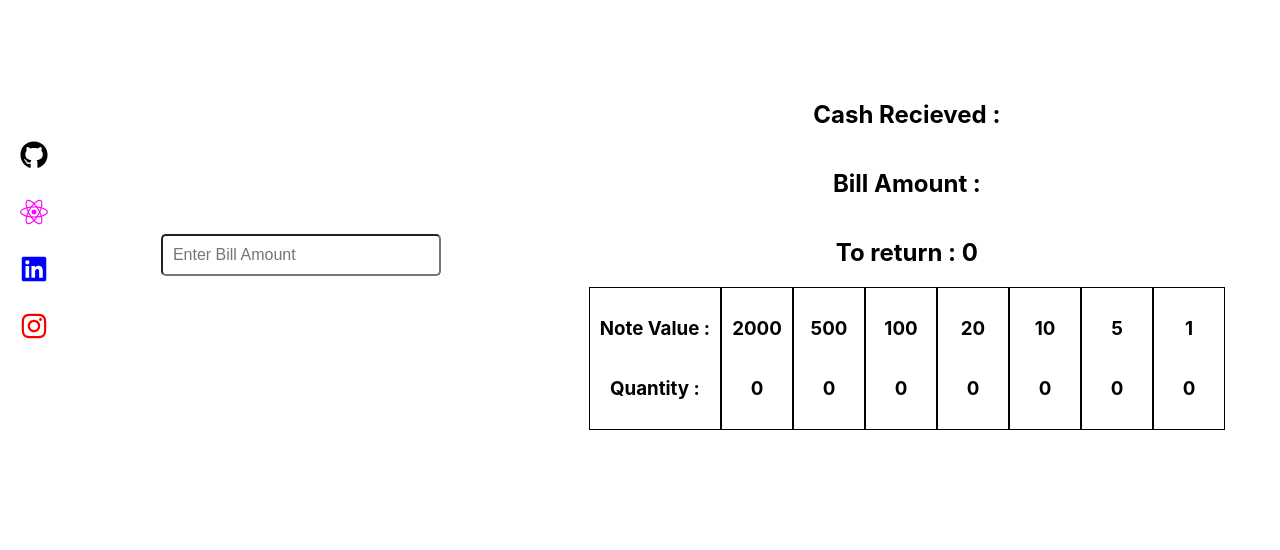
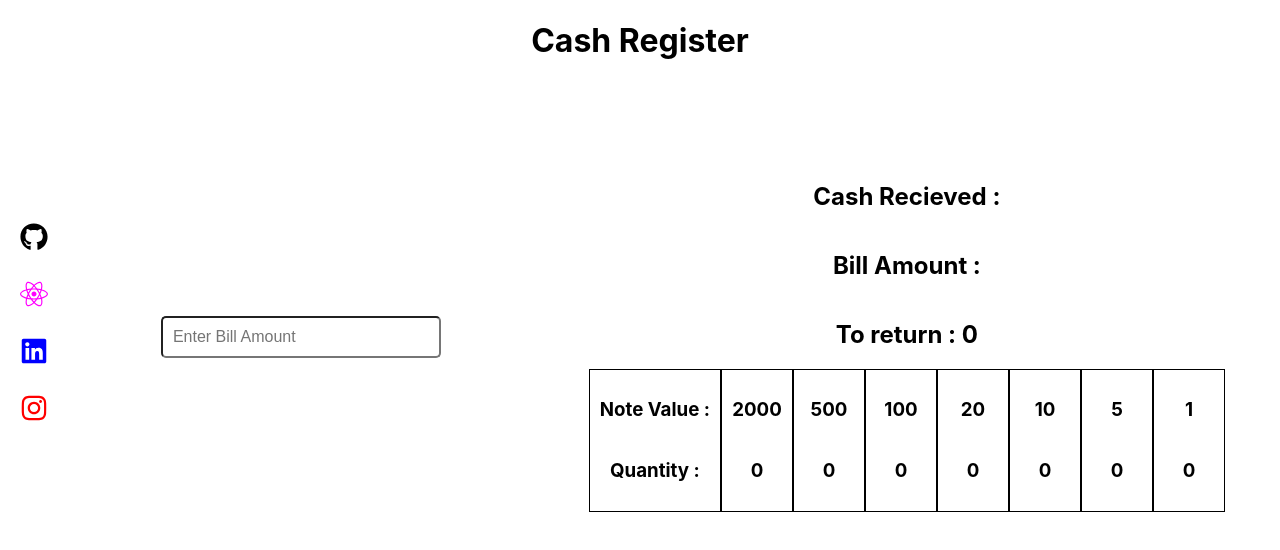
Before and after one commit to HarshVardhan22/CashRegister, a React (Create React App) app: page / in a window 1280 px wide. Shown: the top 550 px of the page. Built offline with nearby package versions, Linux system fonts and the light colour scheme.

Commit message:
+fixed UI

```diff
--- a/src/App.js
+++ b/src/App.js
@@ -13,10 +13,13 @@
   };
 
   return (
-    <div className={styles.container}>
-      <Navbar />
-      <Home setValue={setValue} />
-      <Cash bill={billAmount} cash={cashGiven} />
+    <div className={styles.parent}>
+    <h1>Cash Register</h1>
+      <div className={styles.container}>
+        <Navbar />
+        <Home setValue={setValue} />
+        <Cash bill={billAmount} cash={cashGiven} />
+      </div>
     </div>
   );
 };
--- a/src/App.module.css
+++ b/src/App.module.css
@@ -2,5 +2,13 @@
   display:flex;
   justify-content: space-between;
   align-items: center;
+  min-width:100vw;
+}
 
+.parent{
+  min-width:100vw;
+  display: flex;
+  flex-direction: column;
+  justify-content: center;
+  align-items: center;
 }
--- a/src/Components/Cash/Cash.js
+++ b/src/Components/Cash/Cash.js
@@ -3,7 +3,7 @@
 import Fade from "react-reveal/Fade";
 //, one ,five,ten,twenty,hundred,fiveHundred,twoThousand
 
-const Cash = ({ bill =0, cash=0 }) => {
+const Cash = ({ bill = 0, cash = 0 }) => {
   const [five, setFive] = useState(0);
   const [one, setOne] = useState(0);
   const [ten, setTen] = useState(0);
@@ -12,9 +12,6 @@
   const [fiveHundred, setFiveHundred] = useState(0);
   const [twoThousand, setTwoThousand] = useState(0);
 
-
-
-  useEffect(() => {
  // eslint-disable-next-line
  const calculateChange = () => {
   setFive(0);
@@ -26,6 +23,7 @@
   setTwoThousand(0);
 
   let changeCash = cash - bill;
+
   console.log(changeCash);
 
   while (changeCash >= 2000) {
@@ -58,6 +56,11 @@
     changeCash -= 1;
   }
 };
+
+  useEffect(() => {
+
+   calculateChange();
+    // eslint-disable-next-line
   }, [bill, cash ]);
 
   return (
--- a/src/Components/Home/Home.js
+++ b/src/Components/Home/Home.js
@@ -1,30 +1,31 @@
 import React, { useState } from "react";
 import styles from "./Home.module.css";
-import HeadShake from "react-reveal/HeadShake";
+import Bounce from "react-reveal/Bounce";
 
 const Home = ({ setValue }) => {
   const [billAmount, setBillAmount] = useState("");
   const [cashGiven, setCashGiven] = useState("");
 
-
   const handleBill = (e) => {
-    setBillAmount((e.target.value));
+    setBillAmount(e.target.value);
   };
 
   const handleCash = (e) => {
-    setCashGiven((e.target.value));
+    setCashGiven(e.target.value);
   };
 
   const calculateChange = (e) => {
     e.preventDefault();
 
-    if (parseInt(billAmount) >parseInt(cashGiven)) {
+    if (parseInt(billAmount) > parseInt(cashGiven)) {
       alert("Cash Given is Less Than Bill Amount!");
-    } else setValue((billAmount), (cashGiven));
+    } else setValue(billAmount, cashGiven);
   };
 
   return (
-    <div className={styles.container}>
+
+      <form className={styles.container}>
+      <Bounce left>
       <input
           type="number"
           value={billAmount}
@@ -33,8 +34,10 @@
           min="0"
           placeholder="Enter Bill Amount"
         />
+      </Bounce>
+
         {billAmount && (
-        <HeadShake>
+          <Bounce left>
             <input
               type="number"
               value={cashGiven}
@@ -43,14 +46,15 @@
               min={billAmount}
               placeholder="Enter Cash Received"
             />
-        </HeadShake>
+          </Bounce>
         )}
         {billAmount && cashGiven && (
-        <HeadShake>
+          <Bounce left>
             <button onClick={calculateChange}>Submit</button>
-        </HeadShake>
+          </Bounce>
         )}
-    </div>
+      </form>
+
   );
 };
 
--- a/src/Components/Home/Home.module.css
+++ b/src/Components/Home/Home.module.css
@@ -15,7 +15,7 @@
 input[type=number] {
   -moz-appearance: textfield;
 }
-.container > input{
+form input{
   color:#1f1f1f;
   min-width: 20vw;
     padding: 10px;
@@ -26,11 +26,11 @@
 
 }
 
-.container>input:focus{
+form input:focus{
   outline: none;
 }
 
-.container> button{
+form  button{
     background-color: whitesmoke;
   padding: 10px;
   border: 1px solid black;
@@ -39,7 +39,7 @@
   margin: 12px;
   border-radius: 5px;
 }
-.container>button:hover{
+form button:hover{
  background-color: #1f1f1f;
  color: whitesmoke;
  transition: all 0.2s linear;
```
Lines whose indentation alone changed are shown as unchanged.
